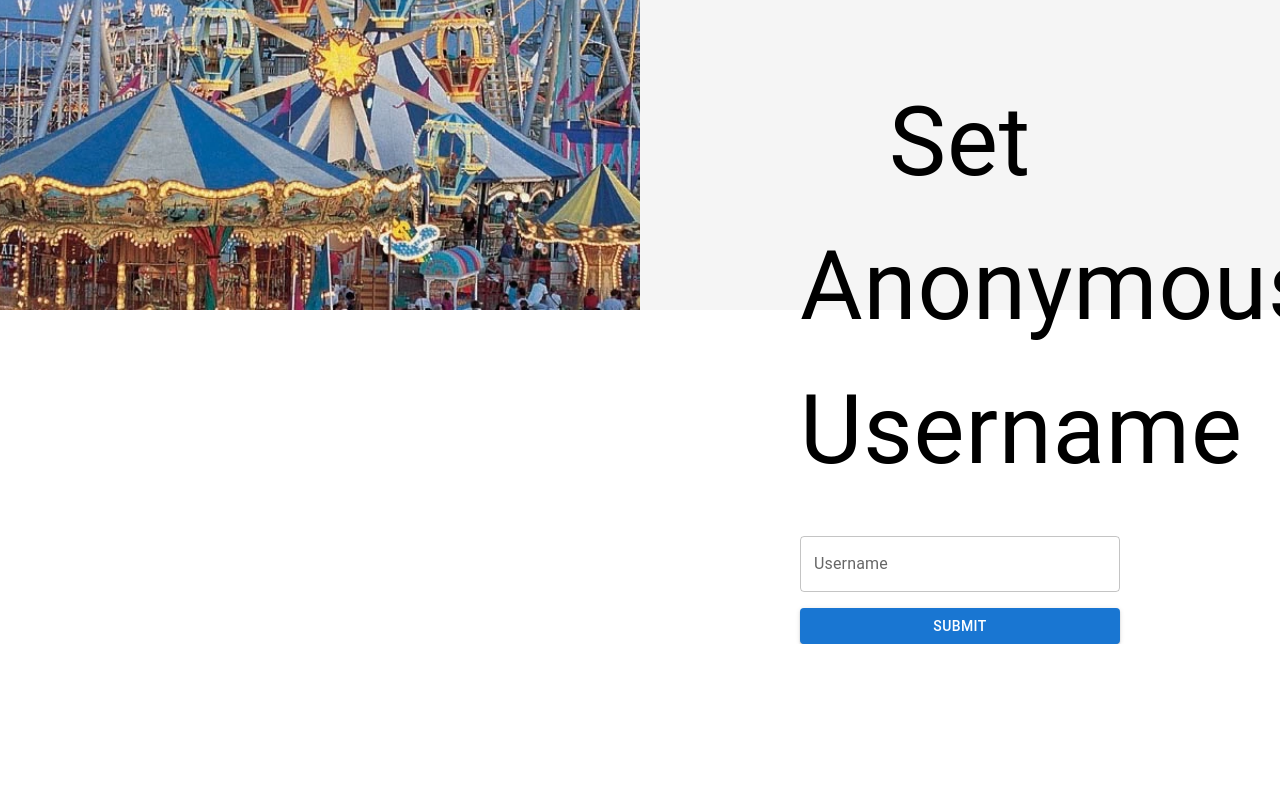
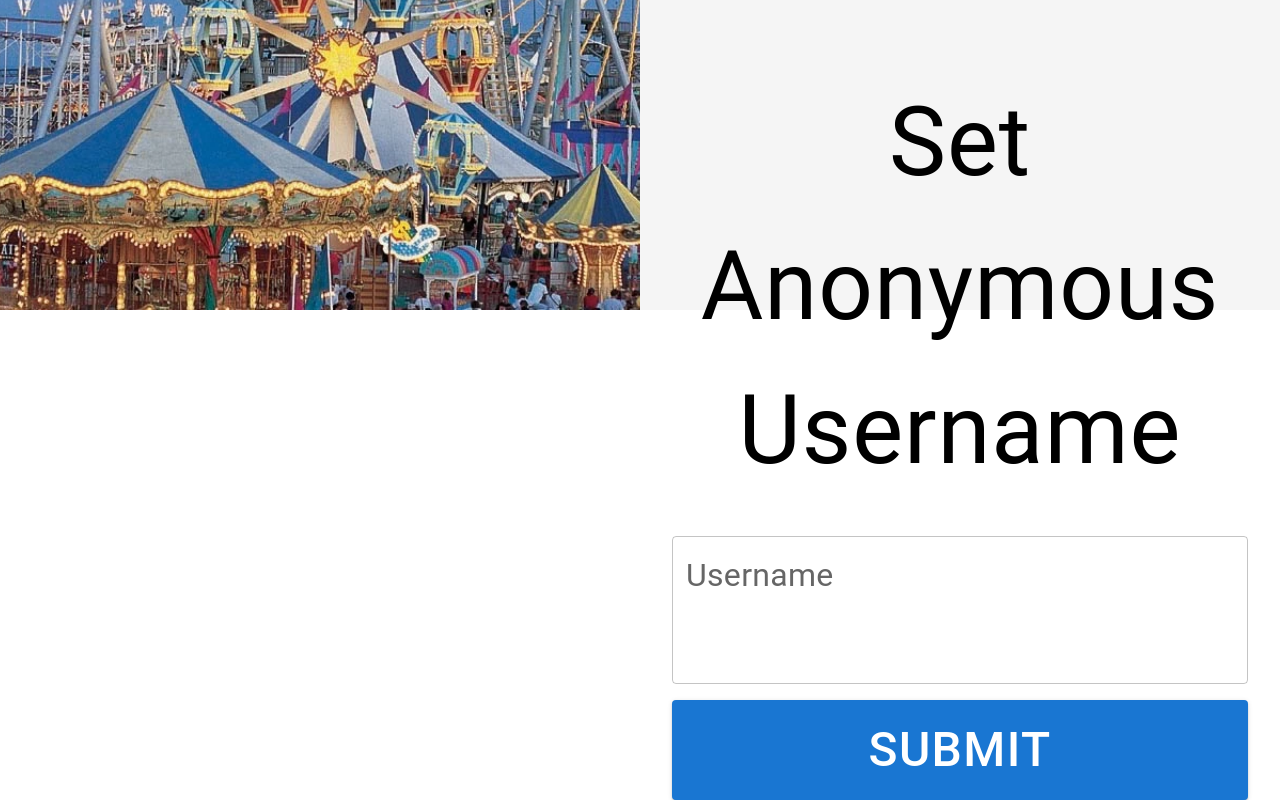
Before and after one commit to 4rcher0116/amusement-finder, a React (Create React App) app: page / in a window 1280 px wide. Shown: the part 490-1290 px from the top of the page. Before the commit the page ends 1134 px from the top, so only its background shows below. Built offline with nearby package versions, Linux system fonts and the light colour scheme.

Commit message:
Signin Final Test

```diff
--- a/src/pages/SignIn/SignIn.tsx
+++ b/src/pages/SignIn/SignIn.tsx
@@ -73,7 +73,7 @@ const SignIn: React.FC = () => {
           width="100%"
           gap="10%"
         >
-          <Box width="25vw" height="20vh">
+          <Box width="fit-content" height="20vh">
             <Typography sx={{ fontSize: "6rem" }} gutterBottom align="center">
               Set Anonymous Username
             </Typography>
@@ -83,7 +83,19 @@ const SignIn: React.FC = () => {
               value={username}
               onChange={(e) => setUsername(e.target.value)}
               fullWidth
-              sx={{ marginBottom: 2 }}
+              sx={{
+                marginBottom: "1rem", // Adjust spacing between fields
+                "& .MuiInputLabel-root": {
+                  fontSize: "2rem", // Set label font size
+                },
+                "& .MuiInputBase-input": {
+                  fontSize: "5rem", // Set input font size
+                },
+                "& .MuiInputBase-input::placeholder": {
+                  fontSize: "5rem", // Set placeholder text size
+                },
+              }}
+              hiddenLabel
             />
 
             <Button
@@ -91,6 +103,10 @@ const SignIn: React.FC = () => {
               color="primary"
               onClick={handleLogin}
               fullWidth
+              sx={{
+                fontSize: "3rem", // Set button text size
+                padding: ".5rem", // Adjust padding for better spacing
+              }}
             >
               Submit
             </Button>
```
